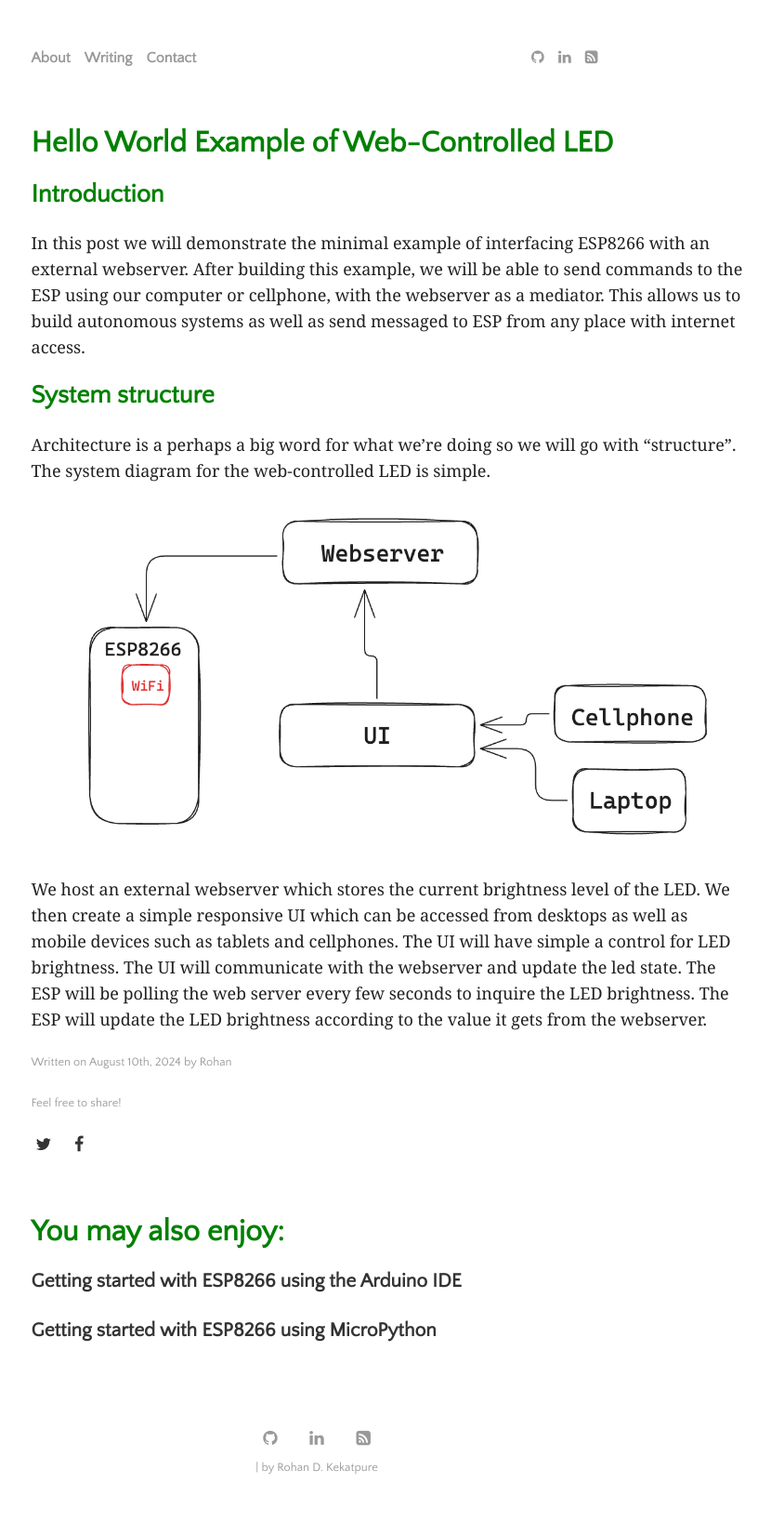
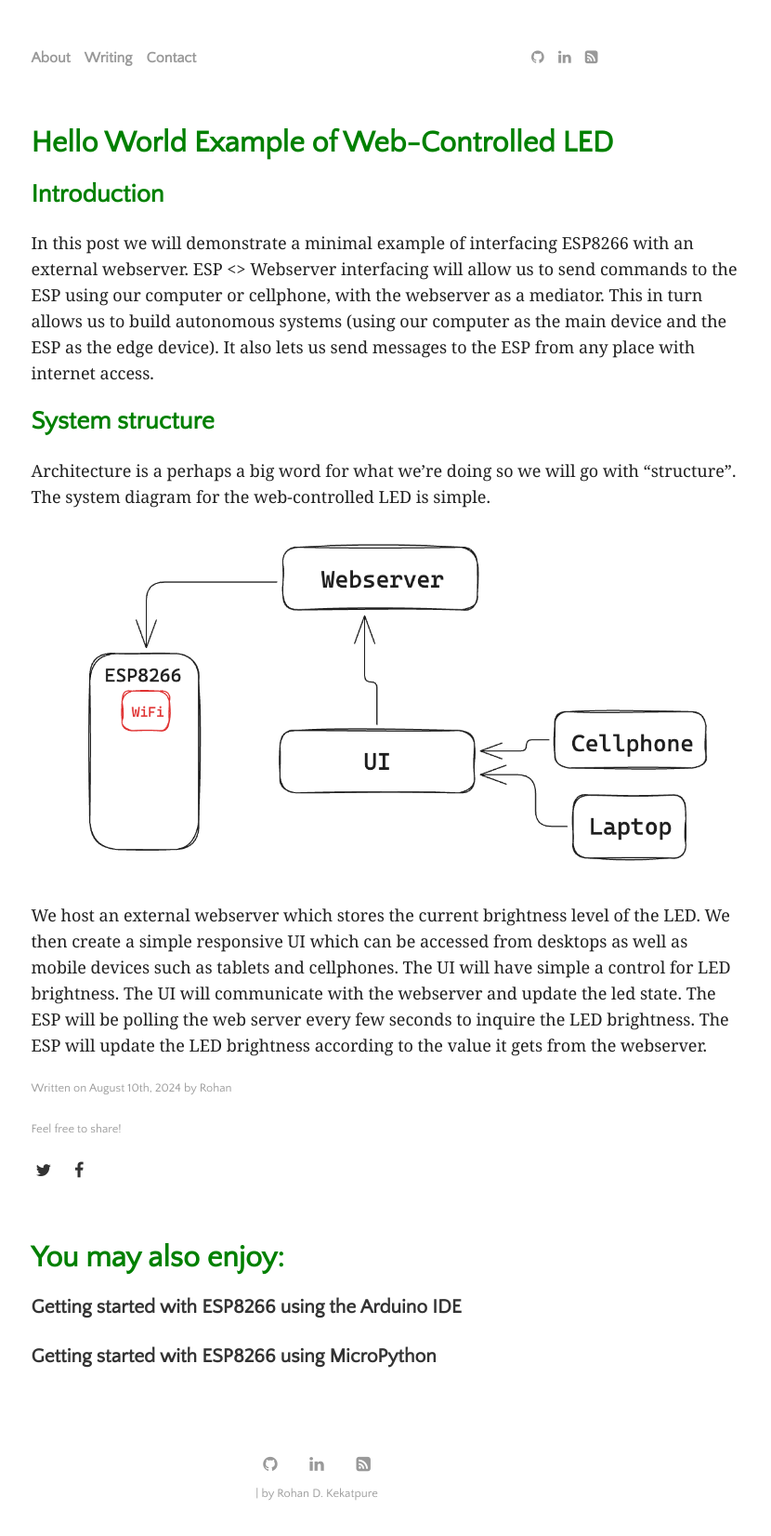
Before and after one commit to rohan-kekatpure/rohan-kekatpure.github.io, a Jekyll site: the page built from _posts/2024-08-10-web-controlled-LED-hello-world.md, in a window 1280 px wide. Shown: the whole page at 93% size, without its empty margins (227-1057 px from the left). Built offline with Jekyll 4.4.1, drawn with Linux system fonts in a browser that asks for light colours; before the commit the page ends 1624 px from its top, so only the background shows below that.

Commit message:
webserver led

```diff
--- a/_posts/2024-08-10-web-controlled-LED-hello-world.md
+++ b/_posts/2024-08-10-web-controlled-LED-hello-world.md
@@ -12,9 +12,10 @@ tags: [documentation,sample]
 
 ## Introduction
 
-In this post we will demonstrate the minimal example of interfacing ESP8266 with an external webserver. After building
-this example, we will be able to send commands to the ESP using our computer or cellphone, with the webserver as a
-mediator. This allows us to build autonomous systems as well as send messaged to ESP from any place with internet access.
+In this post we will demonstrate a minimal example of interfacing ESP8266 with an external webserver. ESP <> Webserver
+interfacing will allow us to send commands to the ESP using our computer or cellphone, with the webserver as a
+mediator. This in turn allows us to build autonomous systems (using our computer as the main device and the ESP as the
+edge device). It also lets us send messages to the ESP from any place with internet access.
 
 ## System structure
 
```
